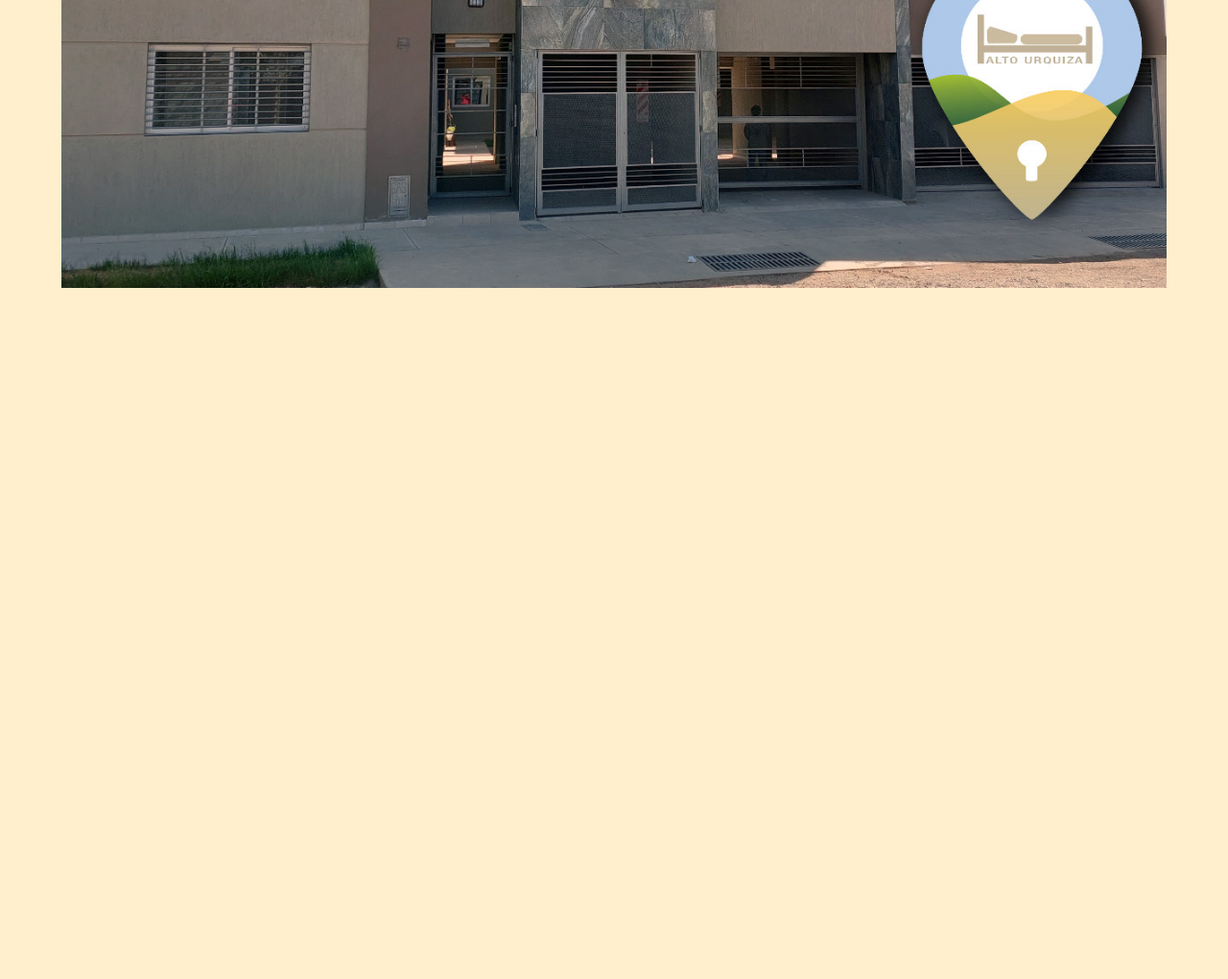
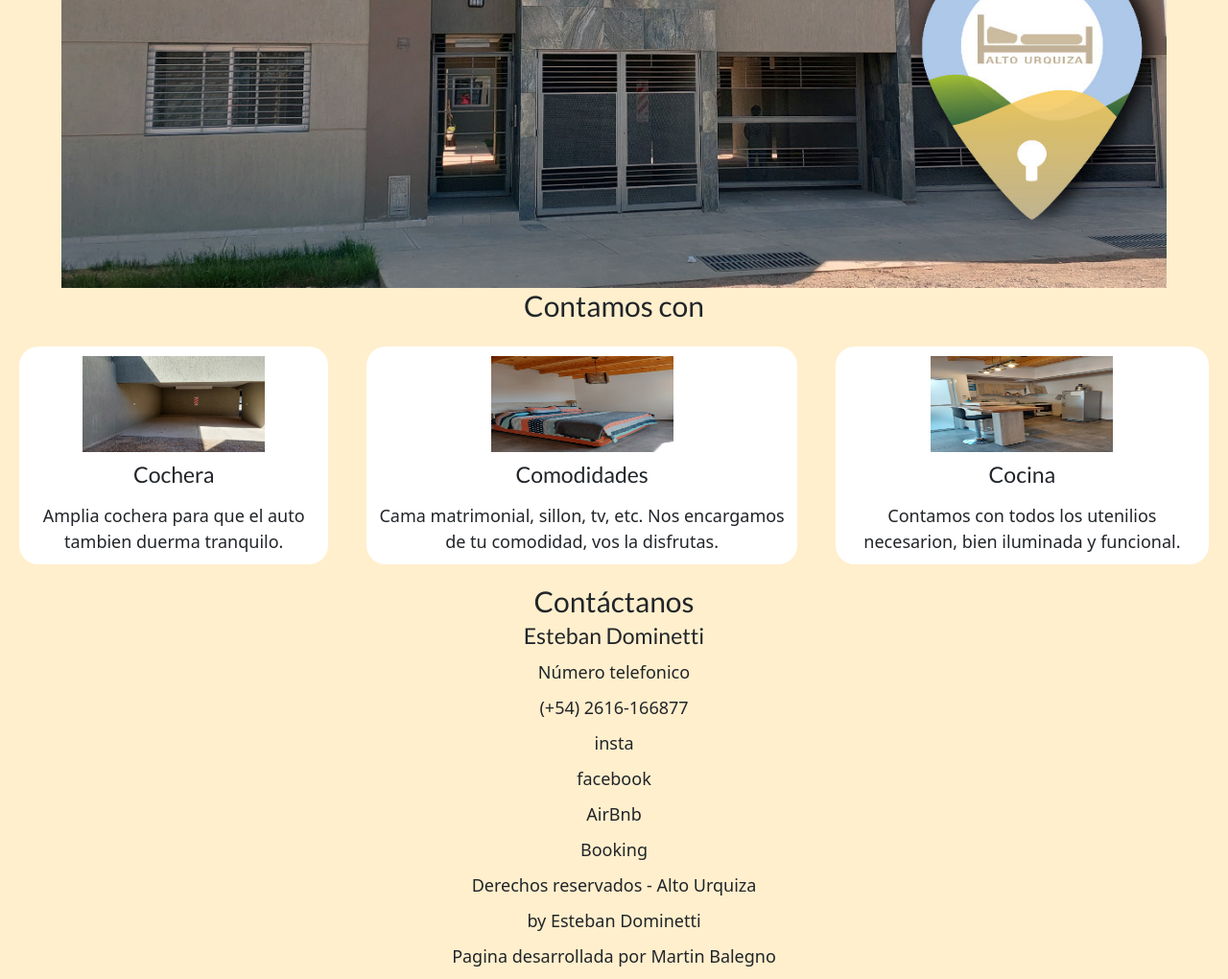
Before and after one commit to balegno/AltoUrquizaE, a plain HTML site: page index.html in a window 1280 px wide. Shown: the part 510-1530 px from the top of the page at 96% size. Before the commit the page ends 810 px from the top, so only its background shows below. Drawn offline with nearby package versions, Linux system fonts and the light colour scheme.

Commit message:
carts, contactos y footer

```diff
--- a/index.html
+++ b/index.html
@@ -11,7 +11,7 @@
     <link rel="preconnect" href="https://fonts.gstatic.com" crossorigin>
     <link href="https://fonts.googleapis.com/css2?family=Lato&display=swap" rel="stylesheet">
 
-    <!-- CSS Bootstrap -->
+
     <!-- CSS BOOTSTRAP-->
     <link href="https://cdn.jsdelivr.net/npm/bootstrap@5.2.2/dist/css/bootstrap.min.css" rel="stylesheet" integrity="sha384-Zenh87qX5JnK2Jl0vWa8Ck2rdkQ2Bzep5IDxbcnCeuOxjzrPF/et3URy9Bv1WTRi" crossorigin="anonymous">
 
@@ -36,6 +36,53 @@
         <img src="img/frente+logo.jpeg" alt="">
     </div>
 
+
+    <h2>Contamos con</h2>
+    <div id="cards">
+
+        <div id="caracteristicas">
+            <img class="imgCard" src="img/cochera.jpeg" alt="cochera">
+            <h3>Cochera</h3>
+            <p>Amplia cochera para que el auto tambien duerma tranquilo.</p>
+        </div>
+
+        <div id="caracteristicas">
+            <img class="imgCard" src="img/cama.jpeg" alt="cama">
+            <h3>Comodidades</h3>
+            <p>Cama matrimonial, sillon, tv, etc. Nos encargamos de tu comodidad, vos la disfrutas.</p>
+        </div>
+
+        <div id="caracteristicas">
+            <img class="imgCard" src="img/cocina.jpeg" alt="cocina">
+            <h3>Cocina</h3>
+            <p>Contamos con todos los utenilios necesarion, bien iluminada y funcional.</p>
+        </div>
+    </div>
+
+
+    <div id="conttac">
+        <h2>Contáctanos</h2>
+        <h3>Esteban Dominetti</h3>
+        <p>Número telefonico</p>
+        <p>(+54) 2616-166877</p>
+
+        <div id="iconosRedes">
+            <p>insta</p>
+            <p>facebook</p>
+            <p>AirBnb</p>
+            <p>Booking</p>
+        </div>
+    </div>
+
+
+    <footer>
+        <p>Derechos reservados - Alto Urquiza</p>
+        <p>by Esteban Dominetti</p>
+        <p>Pagina desarrollada por Martin Balegno</p>
+    </footer>
+
+
+
     <!--Script de Bootstrap-->
 
     <script src="https://cdn.jsdelivr.net/npm/bootstrap@5.2.0-beta1/dist/js/bootstrap.bundle.min.js"
--- a/styles.css
+++ b/styles.css
@@ -28,12 +28,48 @@ img{
 }
 
 
-
 h1{
     font-family: 'Lato', sans-serif;
     font-size: 4rem;
 }
+h2{
+    font-family: 'Lato', sans-serif;
+    font-size: 3rem;
+    text-align: center;
+}
+h3{
+    font-family: 'Lato', sans-serif;
+    font-size: 2.3rem;
+    text-align: center;
+}
+p{
+    font-size: 1.8rem;
+    text-align: center;
+    margin: 1rem;
+}
+
 
 #logo{
     width: 10rem;
 }
+
+#cards{
+    display: flex;
+    align-content: center;
+}
+
+#caracteristicas{
+    background-color: white;
+    border-radius: 2rem;
+    width: auto;
+    display: flex;
+    flex-direction: column;
+    align-items: center;
+    margin: 2rem;
+}
+
+.imgCard{
+    width: 19rem;
+    height: 10rem;
+    margin: 1rem;
+}
```
Also changed, not shown: img/cochera.jpeg (added).
